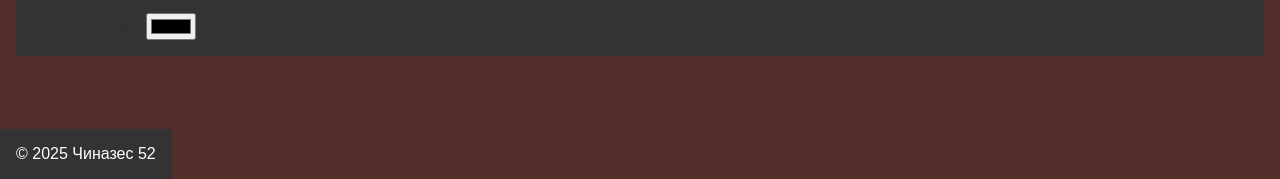
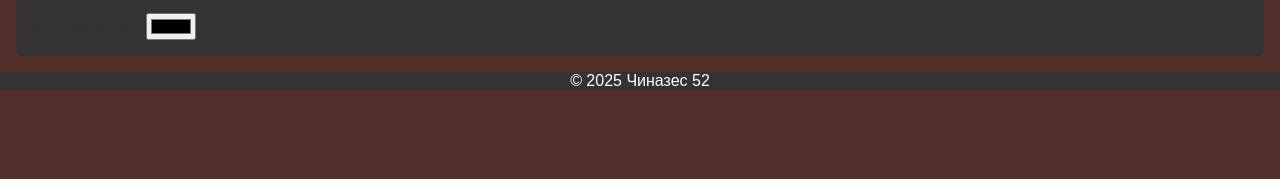
Before and after one commit to KirillAUX/peterburg52, a plain HTML site: page index.html in a window 1280 px wide. Shown: the part 621-800 px from the top of the page. Drawn offline with Linux system fonts and the light colour scheme.

Commit message:
Update index.html

```diff
--- a/index.html
+++ b/index.html
@@ -48,9 +48,6 @@
       background-color: #333;
       color: #fff;
       text-align: center;
-      padding: 1em;
-      position: fixed;
-      bottom: 0;
     }
     h1 {
       font-weight: bold;
```
